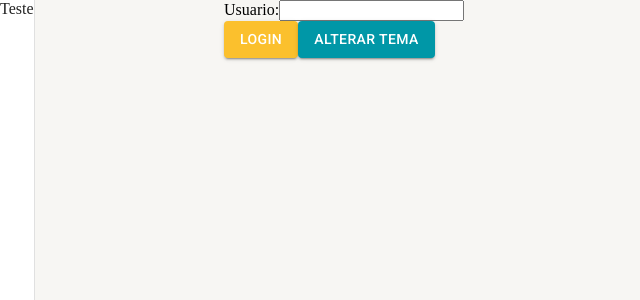
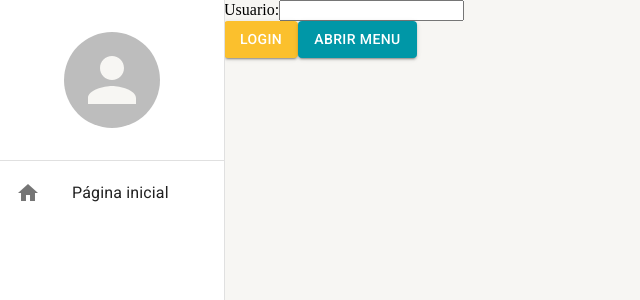
Before and after one commit to Orlando-Neto/authapp, a React (Create React App) app: page / in a window 1280 px wide. Shown: the top 300 px of the page, without its empty margins (0-640 px from the left). Built offline with nearby package versions, Linux system fonts and the light colour scheme.

Commit message:
responsibilidade

```diff
--- a/src/App.tsx
+++ b/src/App.tsx
@@ -1,15 +1,17 @@
 import { AuthProvider } from './contexts/auth';
 import AppRoutes from './routes';
 import { MenuLateral } from './shared/components';
-import { AppThemeProvider } from './shared/context';
+import { AppThemeProvider, DrawerProvider } from './shared/context';
 
 export default function App() {
   return (
     <AuthProvider>
         <AppThemeProvider>
-          <MenuLateral>
-            <AppRoutes />
-          </MenuLateral>
+          <DrawerProvider>
+            <MenuLateral>
+              <AppRoutes />
+            </MenuLateral>
+          </DrawerProvider>
         </AppThemeProvider>
     </AuthProvider>
   );
--- a/src/pages/Login/index.tsx
+++ b/src/pages/Login/index.tsx
@@ -2,13 +2,14 @@ import { Button } from '@mui/material';
 import React, { useState } from 'react';
 import { useAuth } from '../../contexts/auth';
 import Usuario from '../../model/Usuario';
-import { useAppThemeContext } from '../../shared/context';
+import { useAppThemeContext, useDrawerContext } from '../../shared/context';
 
 const Login: React.FC = () => {
 
     const { Login } = useAuth();
     const [user, setUser] = useState<Usuario>({nome: "", email: ""});
     const { toggleTheme} = useAppThemeContext();
+    const { toggleDrawerOpen } = useDrawerContext()
 
     function handleLogin(e: any, user: Usuario) {
         e.preventDefault();
@@ -25,7 +26,7 @@ const Login: React.FC = () => {
                     <input type="text" name="usuario" id='usuario' onChange={(e) => setUser({...user, nome: e.target.value})} value={user.nome} />
                 </div>
                 <Button variant="contained" color='primary' type="submit">Login</Button>
-                <Button variant="contained" color="secondary" type="button" onClick={toggleTheme}>Alterar Tema</Button>
+                <Button variant="contained" color="secondary" type="button" onClick={toggleDrawerOpen}>Abrir menu</Button>
             </form>
         </div>
     );
--- a/src/routes/index.tsx
+++ b/src/routes/index.tsx
@@ -15,11 +15,14 @@ const AppRoutes: React.FC = () => {
             <Routes>
                 {
                     signed ? (
-                        <Route path="/" element={<Home />} />
+                        <>
+                            <Route path="/" element={<Home />} />
+                        </>
                     ) : (
-                    <>
-                        <Route path="/" element={<Login />} />
-                    </>)
+                        <>
+                            <Route path="/" element={<Login />} />
+                        </>
+                    )
                 }
                 <Route path='*' element={<Navigate to="/" />}/>
             </Routes>
--- a/src/shared/components/menu-lateral/MenuLateral.tsx
+++ b/src/shared/components/menu-lateral/MenuLateral.tsx
@@ -1,4 +1,6 @@
-import { Drawer, Box, useTheme } from '@mui/material';
+import { Drawer, Box, useTheme, Avatar, Divider, List, ListItemButton, Icon,
+    ListItemIcon, ListItemText, useMediaQuery } from '@mui/material';
+import { useDrawerContext } from '../../context';
 
 
 interface IMenuLateralProps {
@@ -8,13 +10,37 @@ interface IMenuLateralProps {
 export const MenuLateral: React.FC<IMenuLateralProps> = ({ children }) => {
 
     const theme = useTheme();
+    const smDown = useMediaQuery(theme.breakpoints.down('sm'));
+
+    const { isDrawerOpen, toggleDrawerOpen } = useDrawerContext();
 
     return (
         <>
-            <Drawer variant='permanent'>
-                Teste
+            <Drawer open={isDrawerOpen} variant={smDown ? 'temporary' : 'permanent'} onClose={toggleDrawerOpen}>
+                <Box width={theme.spacing(28)} height="100%" display="flex" flexDirection="column">
+                    <Box width="100%" height={theme.spacing(20)} display="flex"
+                        alignItems="center" justifyContent="center">
+                        <Avatar
+                            sx={{
+                                height: theme.spacing(12),
+                                width: theme.spacing(12)
+                            }}
+                            src='' />
+                    </Box>
+                    <Divider />
+                    <Box flex={1}>
+                        <List component="nav">
+                            <ListItemButton>
+                                <ListItemIcon>
+                                    <Icon>home</Icon>
+                                </ListItemIcon>
+                                <ListItemText primary="Página inicial"/>
+                            </ListItemButton>
+                        </List>
+                    </Box>
+                </Box>
             </Drawer>
-            <Box height="100vh" marginLeft={theme.spacing(28)}>
+            <Box height="100vh" marginLeft={smDown ? 0 : theme.spacing(28)}>
                 {children}
             </Box>
         </>
--- /dev/null
+++ b/src/shared/context/DrawerContext.tsx
@@ -0,0 +1,31 @@
+import { createContext, useCallback, useContext, useState } from "react";
+
+interface IDrawerContextData {
+    isDrawerOpen: boolean;
+    toggleDrawerOpen: () => void;
+}
+
+const DrawerContext = createContext({} as IDrawerContextData);
+
+export const useDrawerContext = () => {
+    return useContext(DrawerContext);
+}
+
+interface IDrawerProviderProps {
+    children: React.ReactNode;
+}
+
+export const DrawerProvider: React.FC<IDrawerProviderProps> = ({children}) => {
+
+    const [isDrawerOpen, setIsDrawerOpen] = useState(false);
+
+    const toggleDrawerOpen = useCallback(() => {
+        setIsDrawerOpen(oldDrawerOpen => !oldDrawerOpen);
+    }, []);
+
+    return (
+        <DrawerContext.Provider value={{isDrawerOpen, toggleDrawerOpen}}>
+            {children}
+        </DrawerContext.Provider>
+    )
+}
--- a/src/shared/context/index.ts
+++ b/src/shared/context/index.ts
@@ -1 +1,2 @@
 export * from './ThemeContext'
+export * from './DrawerContext'
```
